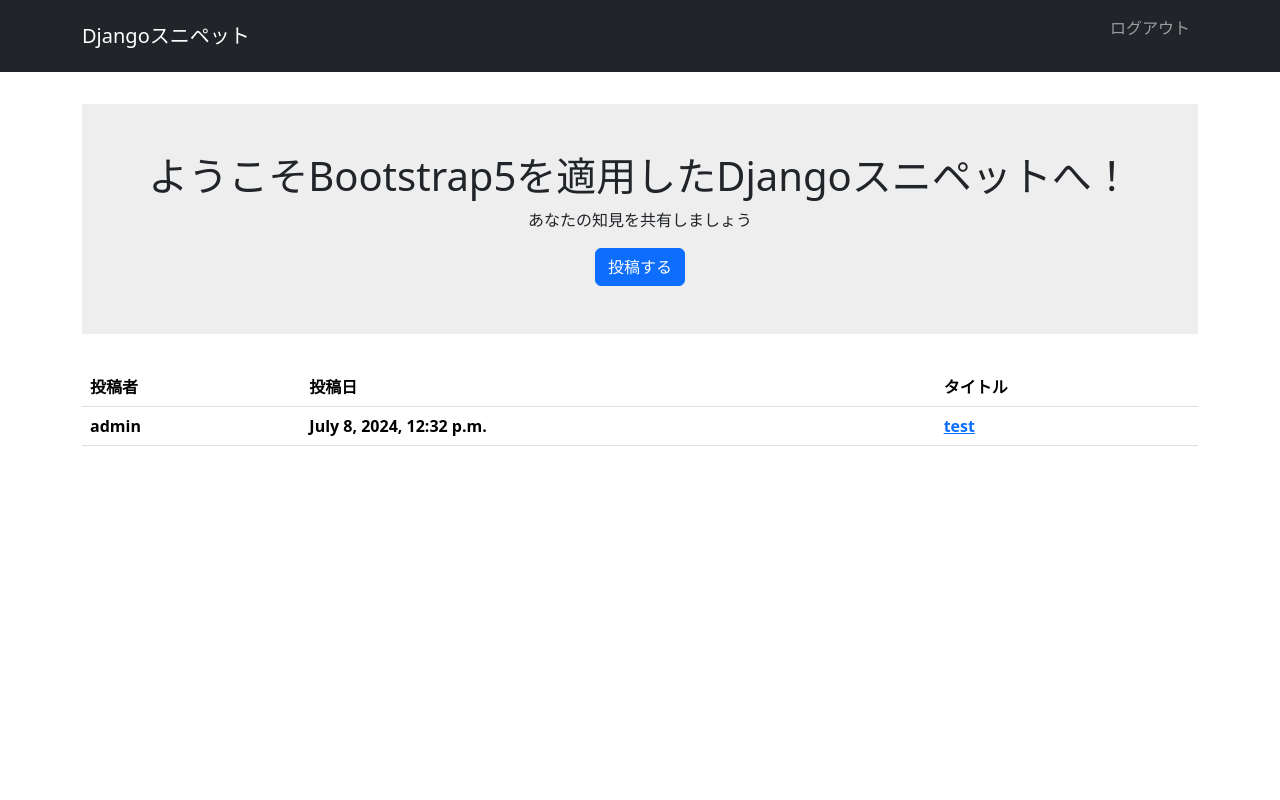
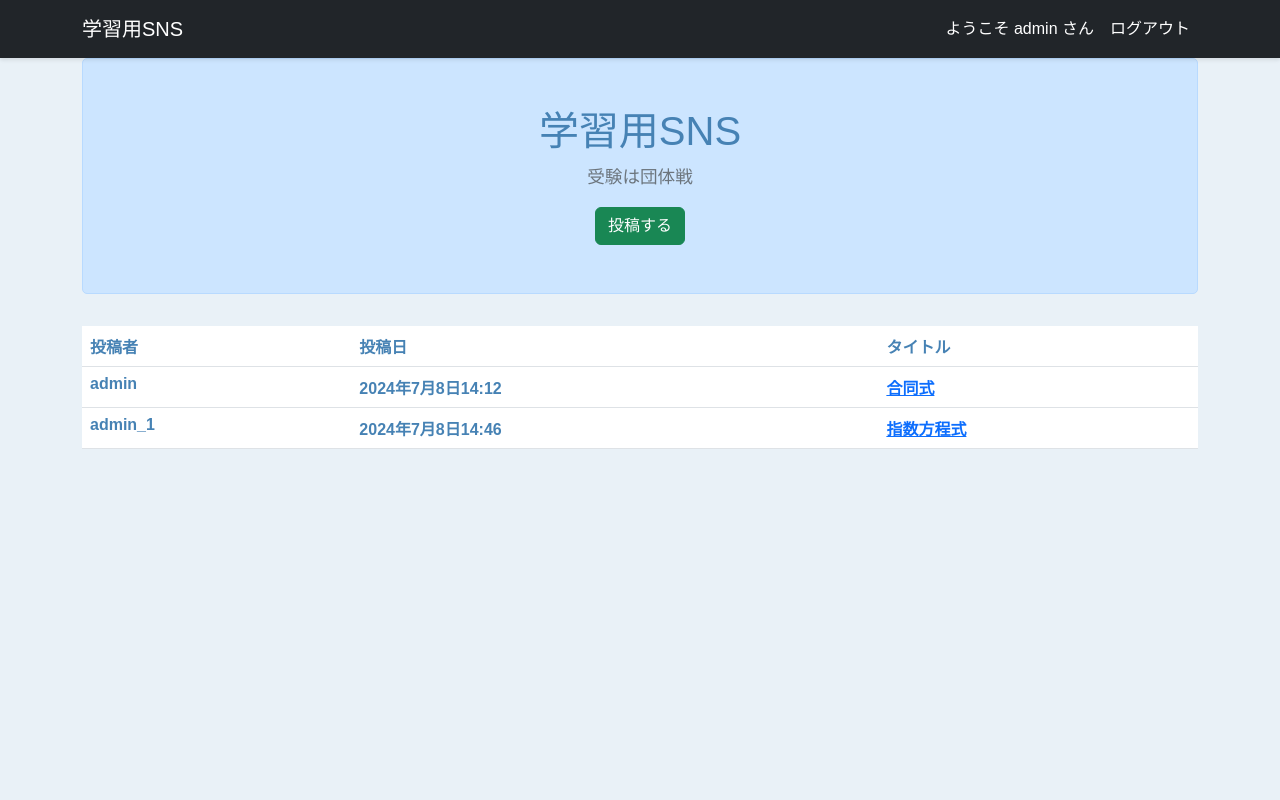
Before and after one commit to takkngw/django_studysite, a Django app: page / in a window 1280 px wide. Run offline with Django 4.2, Linux system fonts and the light colour scheme; a user stored in the database is signed in; data comes from the database, SQL or seed files in the repository; lists and menus that the app fills with data are empty; some libraries are stand-ins or nearby versions.

Commit message:
css is applied and mypage is available

```diff
--- a/final/settings.py
+++ b/final/settings.py
@@ -106,7 +106,7 @@ AUTH_PASSWORD_VALIDATORS = [
 # Internationalization
 # https://docs.djangoproject.com/en/4.1/topics/i18n/
 
-LANGUAGE_CODE = 'en-us'
+LANGUAGE_CODE = 'ja'
 
 TIME_ZONE = 'UTC'
 
--- a/studysite/forms.py
+++ b/studysite/forms.py
@@ -4,4 +4,4 @@ from studysite.models import Studysite
 class SnippetForm(forms.ModelForm):
     class Meta:
         model = Studysite
-        fields = ('title', 'code', 'description', 'icon')
+        fields = ('title', 'image', 'question', 'answer')
--- a/studysite/models.py
+++ b/studysite/models.py
@@ -14,9 +14,9 @@ def rename_image(path):
 # Create your models here.
 class Studysite(models.Model):
     title = models.CharField('タイトル', max_length=128)
-    code = models.TextField('コード', blank=True)
-    description = models.TextField('説明', blank=True)
-    icon = models.ImageField('アイコン', upload_to='icons/', blank=True)
+    image = models.ImageField('問題画像', upload_to='image/', blank=True)
+    question = models.TextField('問題', blank=True)
+    answer = models.TextField('解答', blank=True)
     created_by = models.ForeignKey(settings.AUTH_USER_MODEL,
                                    verbose_name='投稿者',
                                    on_delete=models.CASCADE)
--- a/studysite/static/snippets/css/style.css
+++ b/studysite/static/snippets/css/style.css
@@ -1,12 +1,137 @@
-main {
-    padding: 2rem 0;
+/* Reset CSS */
+* {
+    margin: 0;
+    padding: 0;
+    box-sizing: border-box;
 }
+
+/* 全体のページスタイル */
+body {
+    font-family: Arial, sans-serif;
+    background-color: #e9f1f7; /* 淡い青系の背景色 */
+    color: #333; /* テキストの色を暗めに設定 */
+    line-height: 1.6;
+}
+
+/* ナビゲーションバーのスタイル */
+.navbar {
+    background-color: #007bff; /* ナビゲーションバーの青色 */
+    color: #fff; /* ナビゲーションのテキスト色を白に設定 */
+    box-shadow: 0 2px 4px rgba(0, 0, 0, 0.1); /* 少しの影をつける */
+}
+
+.navbar-brand, .navbar-nav .nav-link {
+    color: #fff; /* ナビゲーションのリンクの色 */
+}
+
+.navbar-brand:hover, .navbar-nav .nav-link:hover {
+    color: #ccc; /* ナビゲーションのリンクのホバー時の色 */
+}
+
+/* メインコンテンツのスタイル */
+.main {
+    background-color: #ffffff; /* メインコンテンツの背景色を白に設定 */
+    color: #333; /* テキストの色を暗めに設定 */
+    padding: 20px;
+    border-radius: 5px; /* 角を丸める */
+    box-shadow: 0 0 10px rgba(0, 0, 0, 0.1); /* 影をつける */
+}
+
+/* ウェルカムメッセージのスタイル */
 
 .welcome {
     padding: 3rem 0;
+    text-align: center;
+    background-color: #cce5ff; /* 薄い青系の背景色 */
+    border: 1px solid #b8daff; /* 薄い青系の枠線 */
+    border-radius: 5px; /* 角を丸める */
     margin-bottom: 2rem;
-    background-color: #eee;
     align-items: center;
     display: flex;
     flex-direction: column;
 }
+
+.welcome h1 {
+    color: #4682b4; /* リンクの青色 */
+}
+
+.welcome p {
+    font-size: 1.1rem;
+    color: #6c757d; /* リンクのhover時の青色 */
+ }
+
+
+.snippet-detail {
+    background-color: #fff;
+    padding: 20px;
+    border-radius: 5px;
+    box-shadow: 0 0 10px rgba(0, 0, 0, 0.1);
+    margin-top: 20px;
+}
+
+.snippet-title {
+    color: #4682b4;
+    margin-bottom: 10px;
+}
+
+.snippet-header {
+    margin-bottom: 20px;
+}
+
+.snippet-meta {
+    display: flex;
+    justify-content: space-between;
+    align-items: center;
+}
+
+.snippet-date {
+    color: #6c757d;
+    margin-bottom: 0;
+}
+
+.btn-edit {
+    color: #fff;
+    background-color: #007bff;
+    border: none;
+    padding: 8px 16px;
+    border-radius: 4px;
+    text-decoration: none;
+}
+
+.btn-edit:hover {
+    background-color: #0056b3;
+}
+
+.section-title {
+    color: #4682b4;
+    border-bottom: 2px solid #4682b4;
+    padding-bottom: 5px;
+    margin-bottom: 10px;
+}
+
+.snippet-code {
+    background-color: #f8f9fa;
+    padding: 10px;
+    border-radius: 5px;
+    font-size: 14px;
+    overflow-x: auto;
+}
+
+.snippet-description {
+    background-color: #f0f0f0;
+    padding: 10px;
+    border-radius: 5px;
+    font-size: 16px;
+    line-height: 1.6;
+}
+
+.table th {
+    font-family: Arial;
+    background-color: #ffffff;
+    color: #4682b4;
+}
+
+.form-title {
+    margin-top: 20px; /* ここで余白の大きさを調整 */
+    color: #4682b4; /* ブルー */
+}
--- a/studysite/templates/snippets/base.html
+++ b/studysite/templates/snippets/base.html
@@ -3,7 +3,7 @@
 <html>
 <head>
     <meta charset="UTF-8">
-    <title>Djangoスニペット</title>
+    <title>学習用SNS</title>
     {% bootstrap_css %}
     {% bootstrap_javascript %}
     <link rel="stylesheet" href="{% static 'snippets/css/style.css' %}">
@@ -12,13 +12,11 @@
 <body>
 <nav class="navbar navbar-expand flex-md-row navbar-dark bg-dark">
     <div class="container justify-content-between">
-        <a href="/" class="navbar-brand">Djangoスニペット</a>
+        <a href="/" class="navbar-brand">学習用SNS</a>
         <ul class="navbar-nav mr-md-2">
             {% if user.is_authenticated %}
-                <form action="{% url 'logout' %}" method="post" name="f_logout">
-                    {% csrf_token %}
-                    <input type="hidden" value="logout">
-                    <a href="javascript:f_logout.submit()" class="logout nav-link">ログアウト</a></form>
+            <li class="nav-item"><a class="nav-link" href="{% url 'mypage' %}"> ようこそ {{ user.username }} さん</a></li>
+                <li class="nav-item"><a class="nav-link" href="{% url 'logout' %}">ログアウト</a></li>
             {% else %}
                 <li class="nav-item"><a href="{% url 'login' %}" class="nav-link">ログイン</a></li>
                 <li class="nav-item"><a href="{% url 'signup' %}" class="nav-link">会員登録</a></li>
--- a/studysite/templates/snippets/top.html
+++ b/studysite/templates/snippets/top.html
@@ -2,9 +2,17 @@
 
 {% block main %}
 <div class="welcome">
-    <h1 class="title">ようこそBootstrap5を適用したDjangoスニペットへ！</h1>
-    <p class="subtitle">あなたの知見を共有しましょう</p>
-    <a class="btn btn-primary" href="{% url 'snippet_new' %}">投稿する</a>
+    <h1 class="title">学習用SNS</h1>
+    <p class="subtitle">受験は団体戦</p>
+    {% if user.is_authenticated %}
+        <a class="btn btn-success" href="{% url 'snippet_new' %}">投稿する</a>
+    {% else %}
+        <p>投稿するにはログインまたは会員登録が必要です．</p>
+        <div style="display: flex;">
+        <a style="margin: 10px;" class="btn btn-success" href="{% url 'login' %}">ログイン</a>
+        <a style="margin: 10px;" class="btn btn-success" href="{% url 'signup' %}">会員登録</a>
+        </div>
+    {% endif %}
 </div>
 
 {% if snippets %}
@@ -27,6 +35,6 @@
     </tbody>
 </table>
 {% else %}
-<p>スニッペトはまだ投稿されていません．</p>
+<p>問題はまだ投稿されていません．</p>
 {% endif %}
 {% endblock %}
--- a/studysite/urls.py
+++ b/studysite/urls.py
@@ -15,4 +15,5 @@ urlpatterns = [
     path('logout/', LogoutView.as_view(), name='logout'),
     path('signup/', CreateView.as_view(template_name='snippets/signup.html',
                                        form_class=UserCreationForm, success_url='/'), name='signup'),
+    path('mypage/', views.mypage, name='mypage')
 ]
--- a/studysite/views.py
+++ b/studysite/views.py
@@ -44,3 +44,8 @@ def snippet_edit(request, snippet_id):
 def snippet_detail(request, snippet_id):
     snippet = get_object_or_404(Studysite, pk=snippet_id)
     return render(request, 'snippets/snippet_detail.html', {'snippet': snippet})
+
+@login_required
+def mypage(request):
+    snippets = Studysite.objects.filter(created_by=request.user)
+    return render(request, 'snippets/mypage.html', {'snippets': snippets})
```
Also changed, not shown: studysite/templates/snippets/mypage.html (added, +36 -0 lines), studysite/templates/snippets/snippet_detail.html (+34 -18 lines), studysite/templates/snippets/snippet_edit.html (+7 -1 lines), studysite/templates/snippets/snippet_new.html (+7 -1 lines), README.md, db.sqlite3, media/icons/deep_impact_word_art.png (deleted), media/image/スクリーンショット_2024-07-08_23.07.35.png (added), media/image/スクリーンショット_2024-07-08_23.07.35_G8xW2JO.png (added), media/image/スクリーンショット_2024-07-08_23.44.56.png (added), studysite/migrations/0003_remove_studysite_icon_studysite_image.py (added), studysite/migrations/0004_remove_studysite_code_remove_studysite_description_and_more.py (added).
